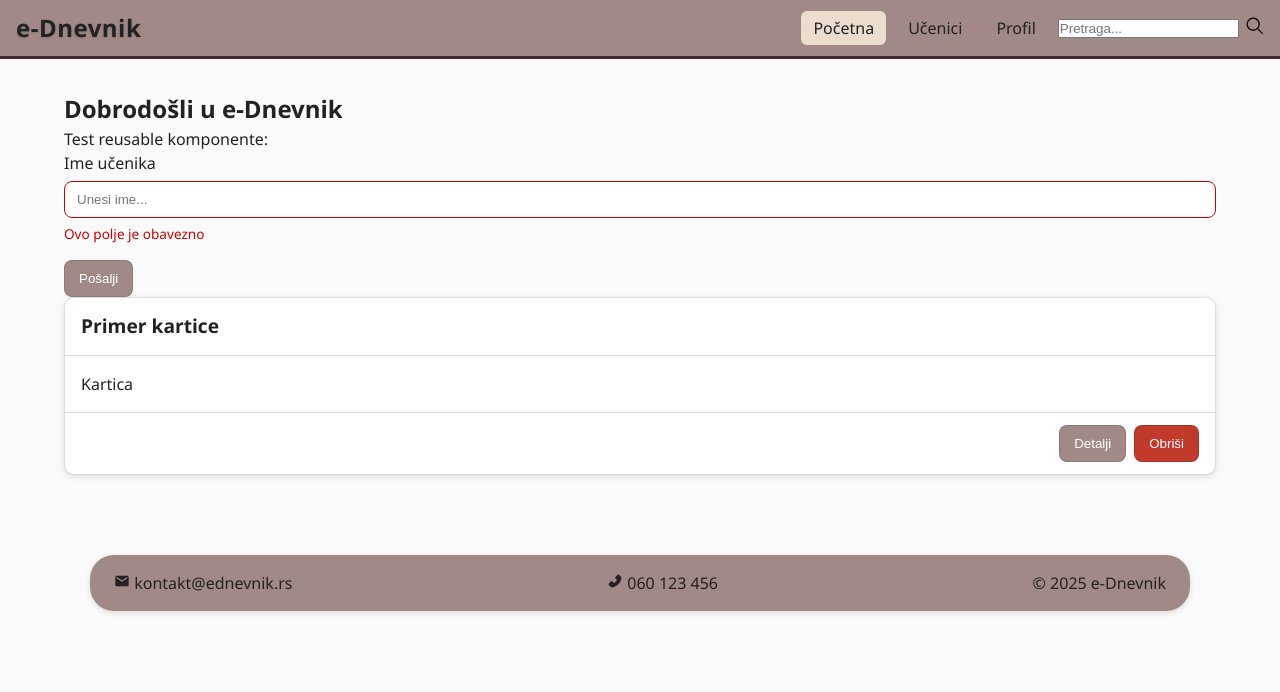
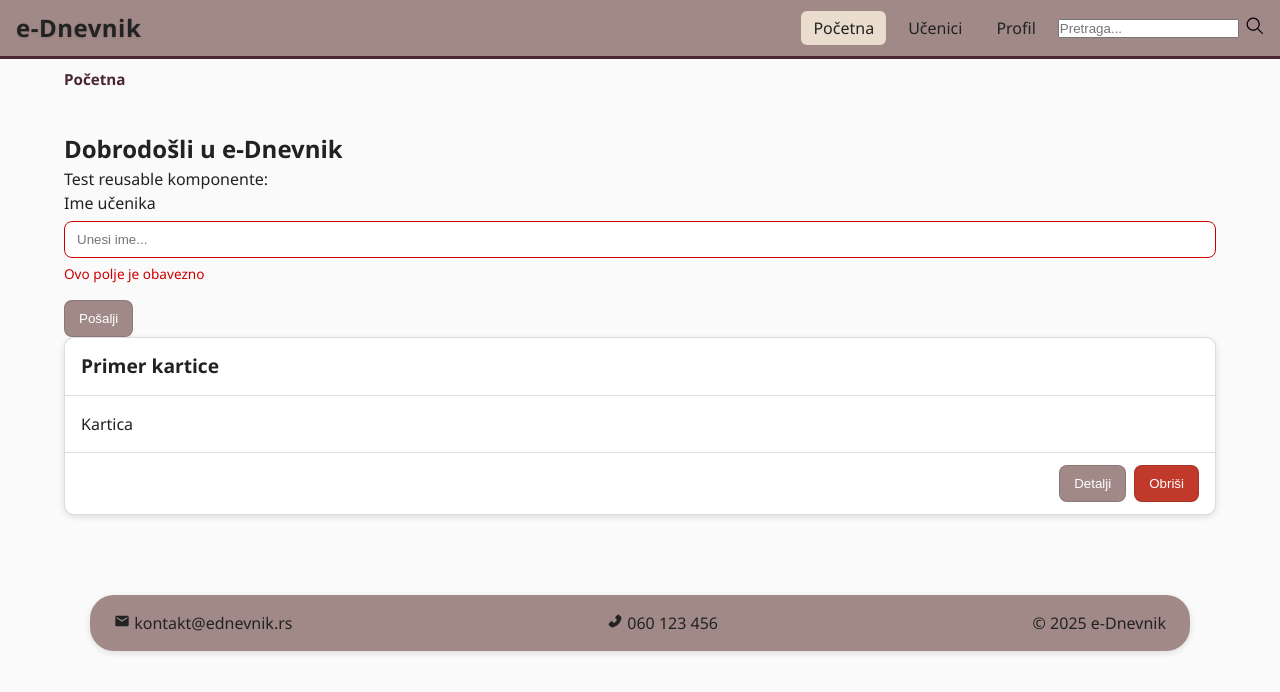
Before and after one commit to elab-development/internet-tehnologije-2024-projekat-appednevnik_2019_0057, a React (Create React App) app in the folder frontend/: page / in a window 1280 px wide. Shown: the top 692 px of the page. Built offline with nearby package versions, Linux system fonts and the light colour scheme.

Commit message:
Dodata navigacija (Breadcrumbs)

```diff
--- a/frontend/src/App.js
+++ b/frontend/src/App.js
@@ -2,6 +2,7 @@ import React from "react";
 import { Routes, Route } from "react-router-dom";
 import NavBar from "./components/NavBar";
 import Footer from "./components/Footer";
+import Breadcrumbs from "./components/Breadcrumbs";
 import Home from "./pages/Home";
 import NotFound from "./pages/NotFound";
 
@@ -9,6 +10,13 @@ function App() {
   return (
  <div className="app-shell">
       <NavBar />
+
+      <div className="breadcrumbs-bar">
+        <div className="container">
+          <Breadcrumbs />
+        </div>
+      </div>
+
       <main className="app-main">
         <Routes>
           <Route path="/" element={<Home />} />
--- /dev/null
+++ b/frontend/src/components/Breadcrumbs.jsx
@@ -0,0 +1,36 @@
+import { Link, useLocation } from "react-router-dom";
+
+const ROUTE_MAP = {
+  "/":         [{ href: "/", label: "Početna" }],
+  "/students": [{ href: "/", label: "Početna" }, { href: "/students", label: "Učenici" }],
+  "/profile":  [{ href: "/", label: "Početna" }, { href: "/profile", label: "Profil" }],
+  "/login":    [{ href: "/", label: "Početna" }, { href: "/login", label: "Prijava" }],
+};
+
+export default function Breadcrumbs() {
+  const { pathname } = useLocation();
+
+  const clean = (pathname.replace(/\/+$/, "") || "/");
+
+  const matchKey =
+    Object.keys(ROUTE_MAP)
+      .sort((a, b) => b.length - a.length)
+      .find(key => clean === key || clean.startsWith(key + "/")) || "/";
+
+  const items = ROUTE_MAP[matchKey] || ROUTE_MAP["/"];
+
+  return (
+    <nav className="breadcrumbs" aria-label="Breadcrumb">
+      <ol>
+        {items.map((item, i) => {
+          const isLast = i === items.length - 1;
+          return (
+            <li key={item.href} className={`crumb ${isLast ? "current" : ""}`}>
+              {isLast ? <span>{item.label}</span> : <Link to={item.href}>{item.label}</Link>}
+            </li>
+          );
+        })}
+      </ol>
+    </nav>
+  );
+}
--- a/frontend/src/styles/layout.css
+++ b/frontend/src/styles/layout.css
@@ -152,3 +152,11 @@
   gap: 8px;
   justify-content: flex-end;
 }
+/* Breadcrumbs */
+.breadcrumbs { height: 40px; display:flex; align-items:center; font-size:.95rem; color:var(--color-primary); }
+.breadcrumbs ol { list-style:none; display:flex; gap:.5rem; margin:0; padding:0; }
+.crumb { display:inline-flex; align-items:center; gap:.5rem; }
+.crumb:not(:first-child)::before { content:"›"; opacity:.7; }
+.breadcrumbs a { color:var(--color-primary); text-decoration:none; padding:2px 4px; border-radius:6px; }
+.breadcrumbs a:hover { background:#ffffff80; }
+.crumb.current span { font-weight:600; }
```
